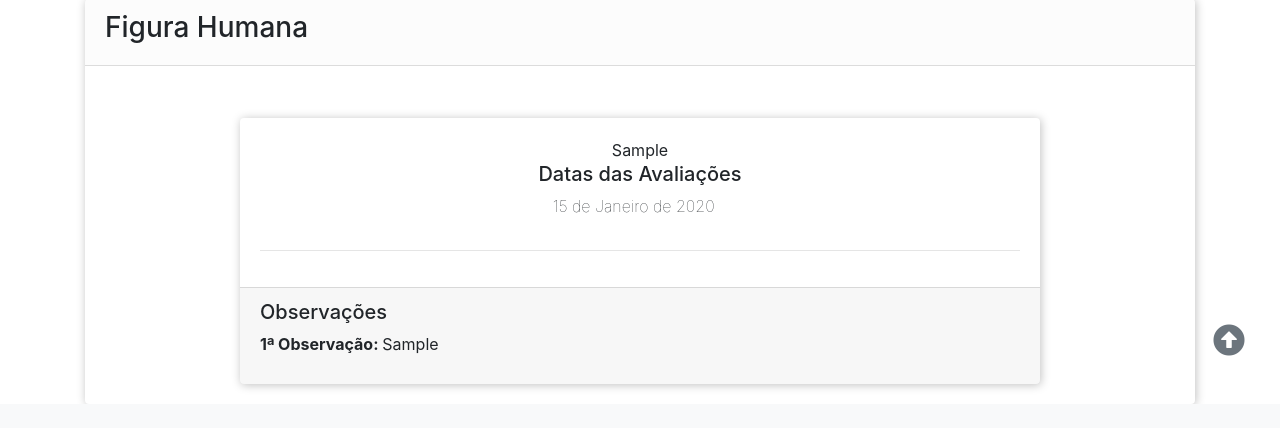
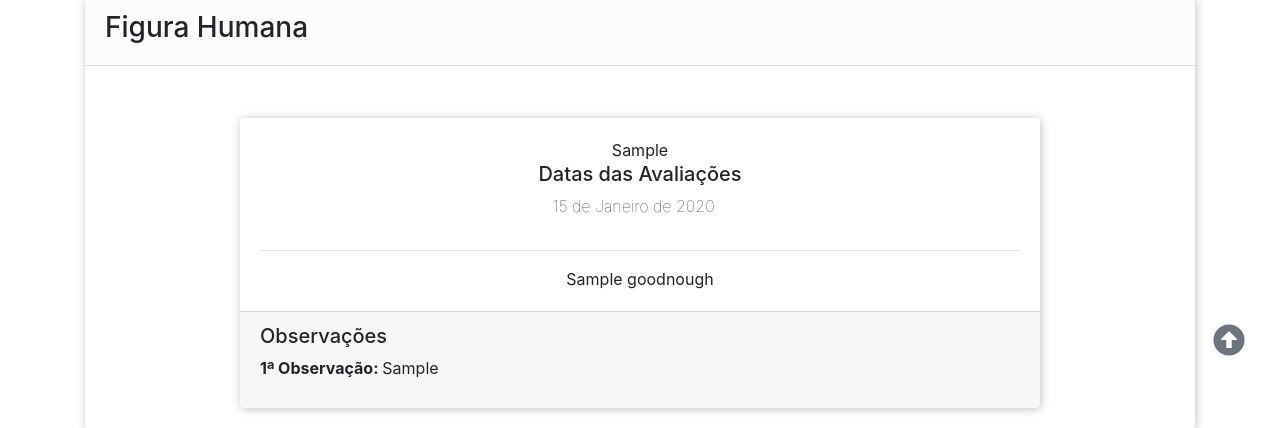
Before and after one commit to PedroMiceli/Sistema-Psicomotricidade, a Django app: template psicomotricidade/paciente/templates/relatorio/relatorio.html in a window 1280 px wide. Shown: the part 427-855 px from the top of the page. Before the commit the page ends 831 px from the top, so only its background shows below. Run offline with Django 4.2, Linux system fonts and the light colour scheme; tables that the repository leaves empty hold one stand-in row (values such as "Sample post"); the template is opened without the code that fills it: values that come from a table or form of the project are taken from there, most other values are stand-ins (such as "Sample title", 1, 10 or a date in 2020); some libraries are stand-ins or nearby versions.

Commit message:
Update relatorio.html

```diff
--- a/psicomotricidade/paciente/templates/relatorio/relatorio.html
+++ b/psicomotricidade/paciente/templates/relatorio/relatorio.html
@@ -95,9 +95,9 @@
                             </div>
 
                             <hr>
-                            <!--<div class="row mt-3 d-flex justify-content-center flex-nowrap">
+                            <div class="row mt-3 d-flex justify-content-center flex-nowrap">
                                 {{ goodnough|safe }}
-                            </div>-->
+                            </div>
                         </div>
                         <div class="card-footer">
                             <h5>Observações</h5>
```
